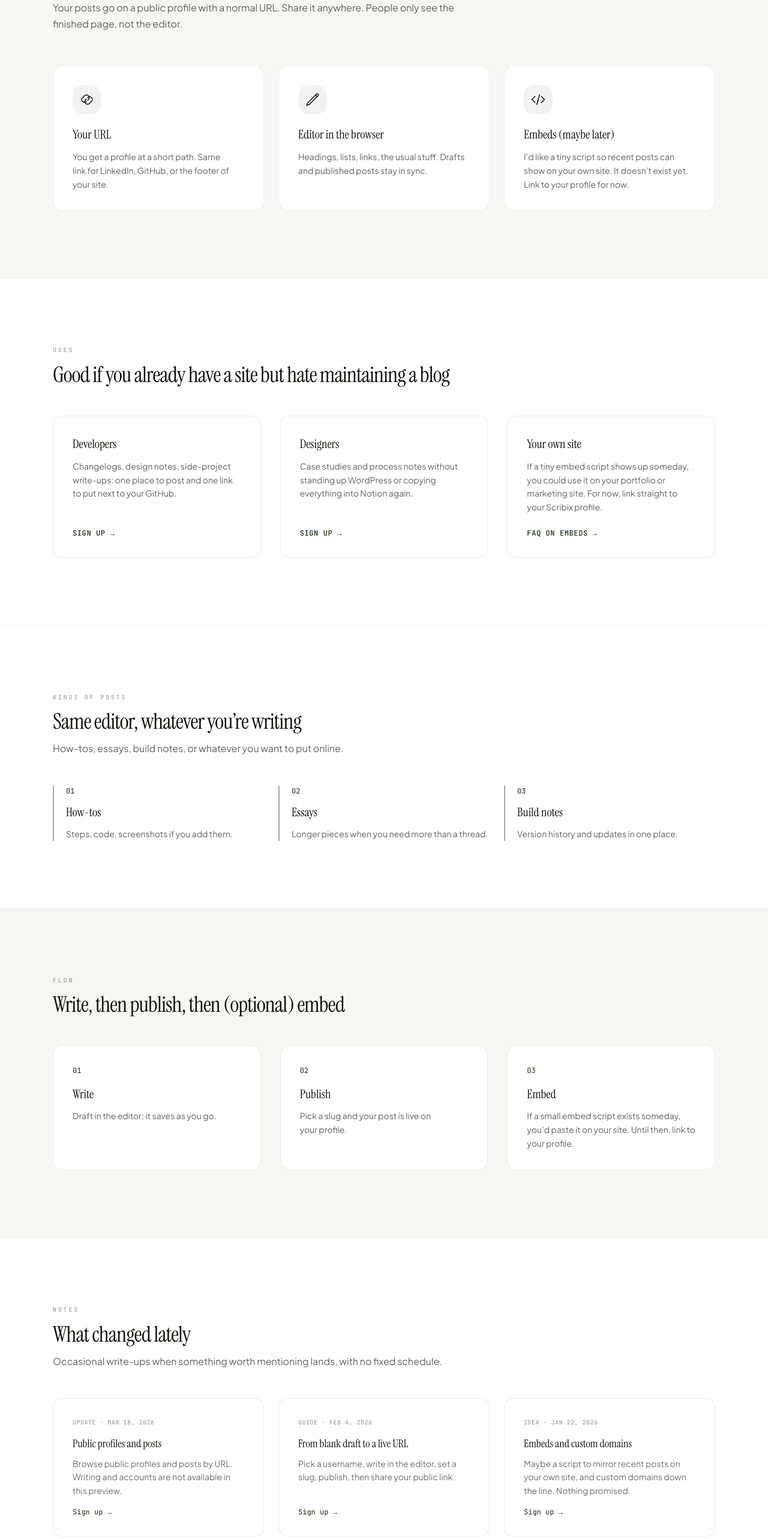
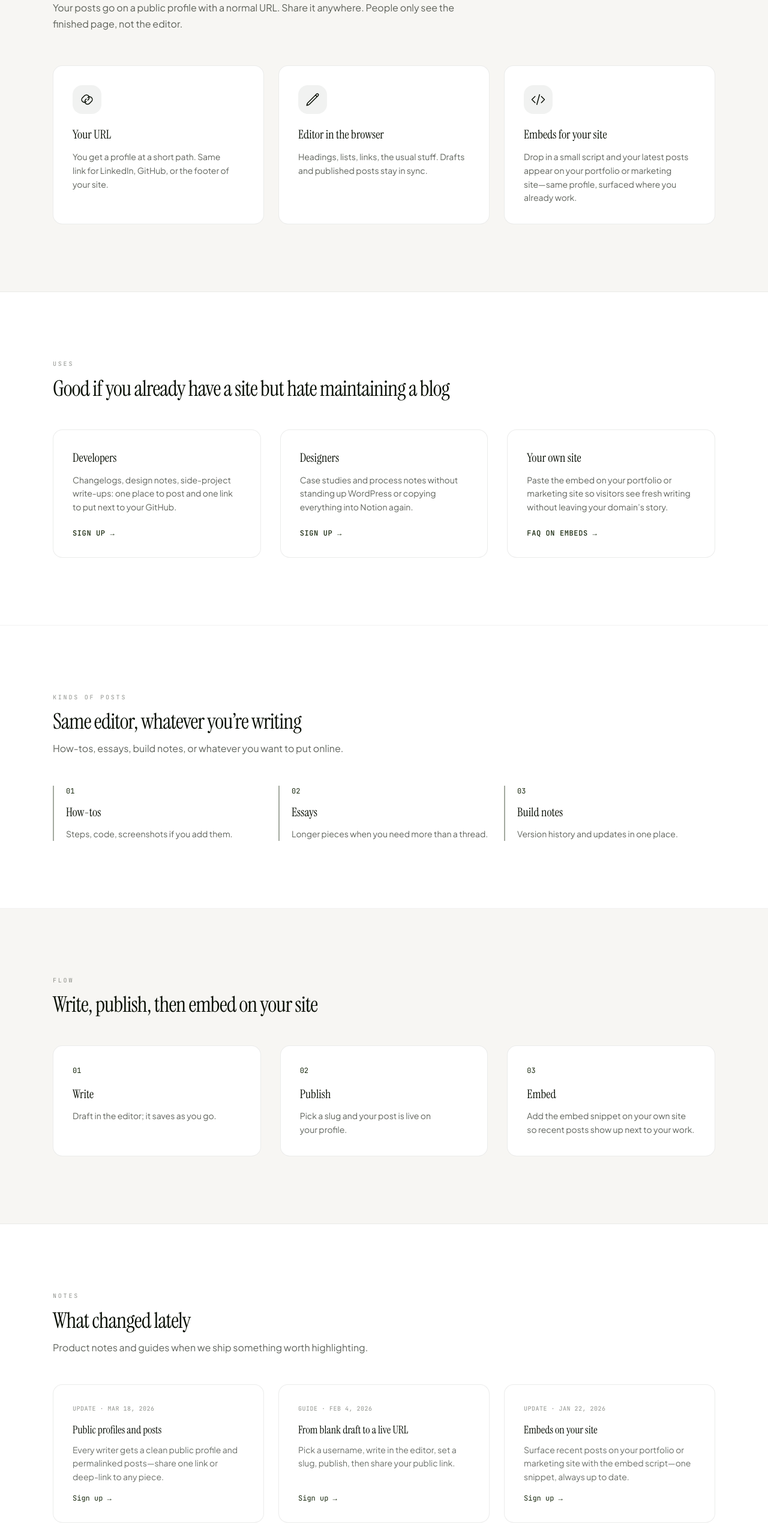
Before and after one commit to derrick-code11/Scribix, a React (Vite) app in the folder frontend/: page / in a window 1280 px wide. Shown: the part 955-3521 px from the top of the page at 60% size. Built offline with nearby package versions, Linux system fonts and the light colour scheme; no server answers.

Commit message:
Rewrite landing copy so the product reads as fully launched: FAQ, embeds, flow, notes, and CTA.

```diff
--- a/frontend/src/features/landing/landing-page.tsx
+++ b/frontend/src/features/landing/landing-page.tsx
@@ -135,8 +135,8 @@ const FAQ_ITEMS: { q: string; body: ReactNode }[] = [
     q: "Does it cost anything?",
     body: (
       <p>
-        There is no charge to sign up or publish right now. If that ever
-        changes, we would post clear notice before it applies to you.
+        Scribix is free to sign up and publish. If we introduce paid plans, we
+        will give clear notice before they apply to you.
       </p>
     ),
   },
@@ -144,8 +144,10 @@ const FAQ_ITEMS: { q: string; body: ReactNode }[] = [
     q: "How do I sign in?",
     body: (
       <p>
-        Account sign-in is not wired up in this preview. The Log in and Start
-        writing screens are placeholders for a future release.
+        Use <strong className="text-scribix-text/80">Log in</strong> or{" "}
+        <strong className="text-scribix-text/80">Start writing</strong> and
+        continue with Google. After that you choose a public username for your
+        profile URL.
       </p>
     ),
   },
@@ -162,9 +164,9 @@ const FAQ_ITEMS: { q: string; body: ReactNode }[] = [
     q: "Can I put posts on my own website?",
     body: (
       <p>
-        A small embed script for other sites is not available yet. For now,
-        link to your Scribix profile or individual post URLs from anywhere you
-        like.
+        Yes. Add the lightweight embed script to your portfolio or marketing
+        site to show recent posts, or link directly to your Scribix profile and
+        individual post URLs from anywhere.
       </p>
     ),
   },
@@ -173,12 +175,12 @@ const FAQ_ITEMS: { q: string; body: ReactNode }[] = [
     body: (
       <>
         <p>
-          You can remove posts from the app when delete or unpublish is
-          available on the post or dashboard.
+          Unpublish or delete posts from the post view or your dashboard
+          whenever you need to.
         </p>
         <p>
-          For account deletion, use in-app options if the product shows them, or
-          use contact information on the site when it is listed.
+          For account deletion, use the options in your account settings, or
+          reach out through the contact information on the site.
         </p>
       </>
     ),
@@ -292,8 +294,8 @@ export function LandingPage() {
                 },
                 {
                   icon: "embed" as const,
-                  title: "Embeds (maybe later)",
-                  body: "I’d like a tiny script so recent posts can show on your own site. It doesn’t exist yet. Link to your profile for now.",
+                  title: "Embeds for your site",
+                  body: "Drop in a small script and your latest posts appear on your portfolio or marketing site—same profile, surfaced where you already work.",
                 },
               ] as const
             ).map((item) => (
@@ -339,7 +341,7 @@ export function LandingPage() {
               },
               {
                 title: "Your own site",
-                body: "If a tiny embed script shows up someday, you could use it on your portfolio or marketing site. For now, link straight to your Scribix profile.",
+                body: "Paste the embed on your portfolio or marketing site so visitors see fresh writing without leaving your domain’s story.",
                 cta: "FAQ on embeds",
                 href: "#faq",
               },
@@ -428,7 +430,7 @@ export function LandingPage() {
           <motion.div {...fadeUp}>
             <SectionLabel>Flow</SectionLabel>
             <h2 className="mt-3 font-display text-3xl tracking-tight text-scribix-text sm:text-4xl">
-              Write, then publish, then (optional) embed
+              Write, publish, then embed on your site
             </h2>
             <ol className="mt-12 grid gap-8 sm:grid-cols-3">
               {[
@@ -445,7 +447,7 @@ export function LandingPage() {
                 {
                   step: "03",
                   title: "Embed",
-                  line: "If a small embed script exists someday, you’d paste it on your site. Until then, link to your profile.",
+                  line: "Add the embed snippet on your own site so recent posts show up next to your work.",
                 },
               ].map((s) => (
                 <li key={s.step} className={cardInteractive}>
@@ -471,8 +473,7 @@ export function LandingPage() {
               What changed lately
             </h2>
             <p className="mt-3 text-scribix-text/65">
-              Occasional write-ups when something worth mentioning lands, with no
-              fixed schedule.
+              Product notes and guides when we ship something worth highlighting.
             </p>
           </motion.div>
           <div className="mt-12 grid gap-6 sm:grid-cols-3">
@@ -482,7 +483,7 @@ export function LandingPage() {
                 date: "Mar 18, 2026",
                 title: "Public profiles and posts",
                 excerpt:
-                  "Browse public profiles and posts by URL. Writing and accounts are not available in this preview.",
+                  "Every writer gets a clean public profile and permalinked posts—share one link or deep-link to any piece.",
               },
               {
                 cat: "Guide",
@@ -492,11 +493,11 @@ export function LandingPage() {
                   "Pick a username, write in the editor, set a slug, publish, then share your public link.",
               },
               {
-                cat: "Idea",
+                cat: "Update",
                 date: "Jan 22, 2026",
-                title: "Embeds and custom domains",
+                title: "Embeds on your site",
                 excerpt:
-                  "Maybe a script to mirror recent posts on your own site, and custom domains down the line. Nothing promised.",
+                  "Surface recent posts on your portfolio or marketing site with the embed script—one snippet, always up to date.",
               },
             ].map((post) => (
               <Link key={post.title} to="/signup" className="group block">
@@ -556,8 +557,8 @@ export function LandingPage() {
               Give it a spin
             </h2>
             <p className="mx-auto mt-4 max-w-lg text-scribix-text/65">
-              Free while the project is up. Pick a username, write something,
-              publish when it feels ready.
+              Free to use. Pick a username, write something, and publish when it
+              feels ready.
             </p>
             <Link to="/signup" className="mt-8 inline-block">
               <Button className="min-w-[200px]">Start writing</Button>
```
